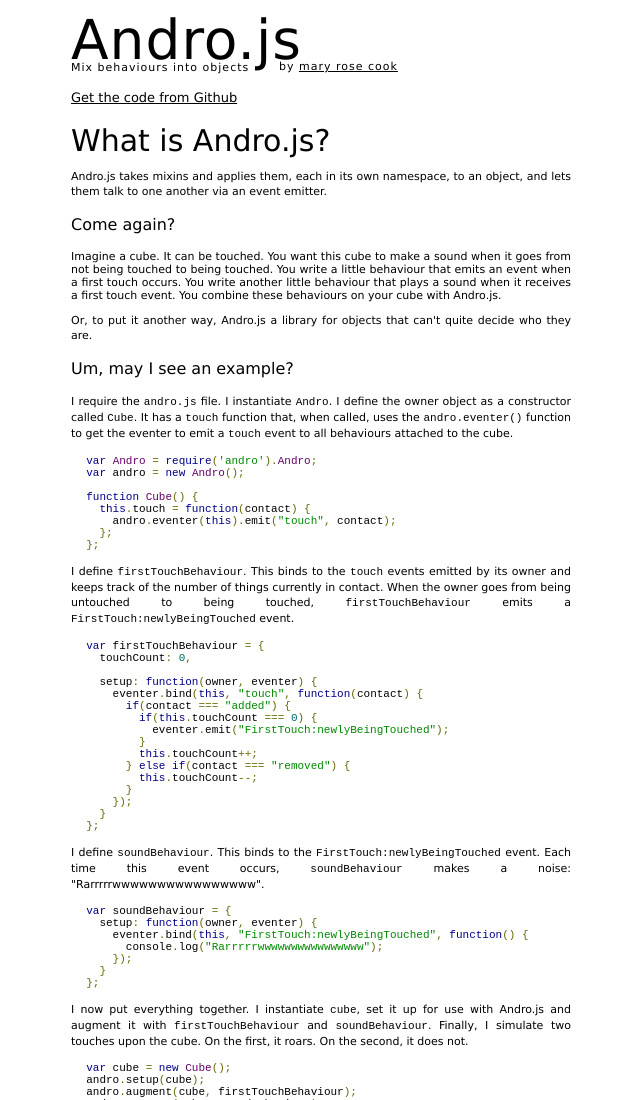
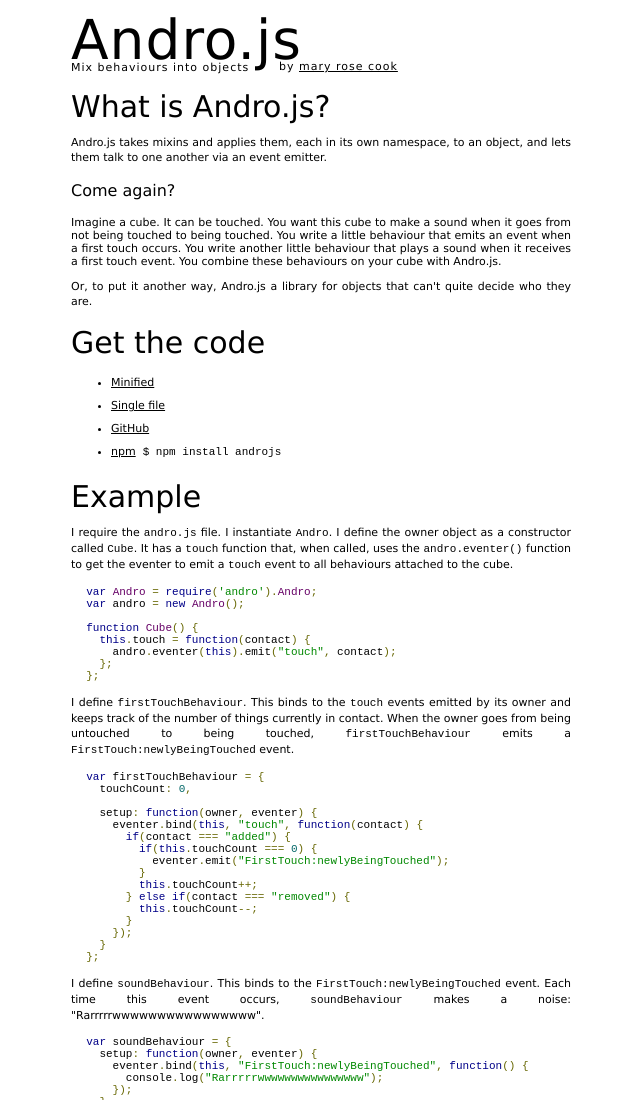
Before and after one commit to maryrosecook/androjs, a website: page index.html in a window 1280 px wide. Shown: the top 1100 px of the page, without its empty margins (319-959 px from the left). Drawn offline with Linux system fonts and the light colour scheme; files whose address does not match are found by name.

Commit message:
Better links to code.

```diff
--- a/index.html
+++ b/index.html
@@ -16,9 +16,6 @@
 
     <div class="byline">by <a href='http://maryrosecook.com'>mary rose cook</a></div>
 
-
-    <h4><a href='http://github.com/maryrosecook/androjs'>Get the code from Github</a></h4>
-
     <h2>What is Andro.js?</h2>
 
     <p>
@@ -33,9 +30,17 @@
       Or, to put it another way, Andro.js a library for objects that can't quite decide who they are.
     </p>
 
-    </p>
+    <h2>Get the code</h2>
+    <ul>
+      <li><a href='/andro-min.js'>Minified</a></li>
+      <li><a href='/andro.js'>Single file</a></li>
+      <li>
+        <a href='https://github.com/maryrosecook/androjs'>GitHub</a>
+      </li>
+      <li><a href='https://npmjs.org/androjs'>npm</a> &nbsp;<code>$ npm install androjs</code></li>
+    </ul>
 
-    <h3>Um, may I see an example?</h3>
+    <h2>Example</h2>
 
     <p>
       I require the <code>andro.js</code> file.  I instantiate <code>Andro</code>.  I define the owner object as a constructor called <code>Cube</code>.  It has a <code>touch</code> function that, when called, uses the <code>andro.eventer()</code> function to get the eventer to emit a <code>touch</code> event to all behaviours attached to the cube.
```
Also changed, not shown: README.markdown (+7 -0 lines).
